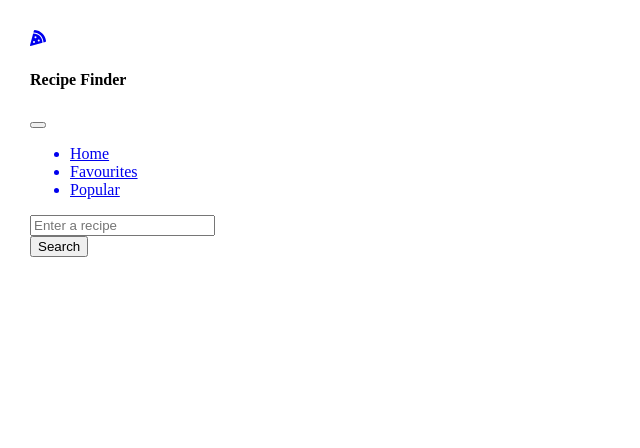
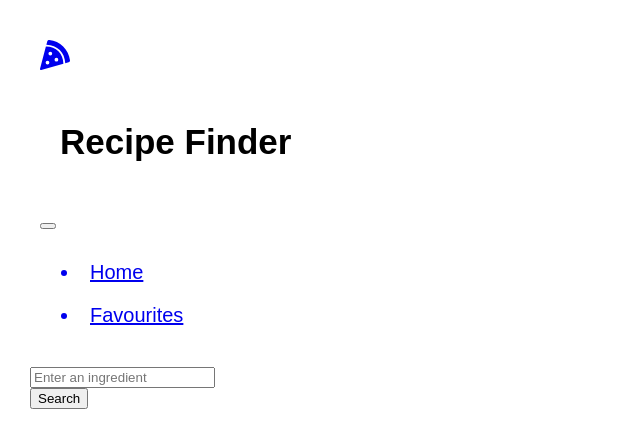
Before and after one commit to Alerian/The-Recipe-Finder, a React (Create React App) app: page / in a window 1280 px wide. Shown: the top 448 px of the page, without its empty margins (0-640 px from the left). Built offline with nearby package versions, Linux system fonts and the light colour scheme; the HTML template or start-up script is replaced by a standard one.

Commit message:
Added the Favourite's page

```diff
--- a/src/AppRoutes.js
+++ b/src/AppRoutes.js
@@ -2,14 +2,12 @@ import { Route, Routes } from "react-router-dom";
 
 import { Favourites } from "./pages/Favourites";
 import { Home } from "./pages/Home";
-import { Popular } from "./pages/Popular";
 
 export const AppRoutes = () => {
   return (
     <Routes>
       <Route path="/" element={<Home />} />
       <Route path="/favourites" element={<Favourites />} />
-      <Route path="/popular" element={<Popular />} />
     </Routes>
   );
 };
--- /dev/null
+++ b/src/components/LikeButton.js
@@ -0,0 +1,53 @@
+import { BsSuitHeart } from "react-icons/bs"; //no like
+import { BsSuitHeartFill } from "react-icons/bs"; //liked
+
+import { useState } from "react";
+import { Recipe } from "./Recipe";
+import { getDataFromLocalStorage } from "../utils/getDataFromLocalStorage";
+
+//full heart saves to local storage/on click removes from local storage
+
+//display local storage on favourites
+
+export const LikeButton = ({ recipe, isFavourite, setFavourites }) => {
+  const [isActive, setIsActive] = useState(isFavourite || false);
+
+  const handleClick = () => {
+    const recipesFromLS = getDataFromLocalStorage("recipes", []);
+
+    if (!isActive) {
+      recipesFromLS.push(recipe);
+
+      localStorage.setItem("recipes", JSON.stringify(recipesFromLS));
+
+      setIsActive(true);
+
+      if (isFavourite) {
+        setFavourites(recipesFromLS);
+      }
+    } else {
+      const filteredRecipes = recipesFromLS.filter(
+        (item) => item.id !== recipe.id
+      );
+
+      localStorage.setItem("recipes", JSON.stringify(filteredRecipes));
+
+      setIsActive(false);
+
+      if (isFavourite) {
+        setIsActive(true);
+        setFavourites(filteredRecipes);
+      }
+    }
+  };
+
+  return (
+    <button className="flex btn btn-outline-success" onClick={handleClick}>
+      {isActive ? (
+        <BsSuitHeartFill style={{ fontSize: "20px" }} />
+      ) : (
+        <BsSuitHeart style={{ fontSize: "20px" }} />
+      )}
+    </button>
+  );
+};
--- a/src/components/Navbar.js
+++ b/src/components/Navbar.js
@@ -4,14 +4,19 @@ import { Link } from "react-router-dom";
 export const Navbar = () => {
   return (
     <section>
-      <nav class="navbar navbar-expand-lg bg-body-tertiary">
-        <div class="container-fluid">
-          <a class="navbar-brand" href="#">
-            <FaPizzaSlice />
+      <nav
+        className="navbar navbar-expand-lg bg-body-tertiary"
+        style={{ fontSize: "20px" }}
+      >
+        <div className="container-fluid">
+          <a className="navbar-brand" href="#">
+            <FaPizzaSlice style={{ fontSize: "30px" }} />
           </a>
-          <h1 className="titleRecipe">Recipe Finder</h1>
+          <h1 className="titleRecipe" style={{ fontSize: "35px" }}>
+            Recipe Finder{" "}
+          </h1>
           <button
-            class="navbar-toggler"
+            className="navbar-toggler"
             type="button"
             data-bs-toggle="collapse"
             data-bs-target="#navbarSupportedContent"
@@ -19,18 +24,15 @@ export const Navbar = () => {
             aria-expanded="false"
             aria-label="Toggle navigation"
           >
-            <span class="navbar-toggler-icon"></span>
+            <span className="navbar-toggler-icon"></span>
           </button>
-          <div class="collapse navbar-collapse" id="navbarSupportedContent">
-            <ul class="navbar-nav me-auto mb-2 mb-lg-0">
+          <div className="collapse navbar-collapse" id="navbarSupportedContent">
+            <ul className="navbar-nav me-auto mb-2 mb-lg-0">
               <Link className="nav-link" to="/">
-                <li class="nav-item">Home</li>
+                <li className="nav-item">Home</li>
               </Link>
               <Link className="nav-link" to="/favourites">
-                <li class="nav-item">Favourites</li>
-              </Link>
-              <Link className="nav-link" to="/popular">
-                <li class="nav-item">Popular</li>
+                <li className="nav-item">Favourites</li>
               </Link>
             </ul>
           </div>
--- a/src/components/Recipe.js
+++ b/src/components/Recipe.js
@@ -1,4 +1,20 @@
-export const Recipe = ({ recipe }) => {
-  console.log(recipe);
-  return <div>Recipe</div>;
+import { LikeButton } from "./LikeButton";
+export const Recipe = ({ recipe, isFavourite, setFavourites }) => {
+  return (
+    <div className="recipe-card">
+      <h5 className="card-title">{recipe.title}</h5>
+      <img
+        className="card-img-top"
+        src={recipe.image}
+        alt="Card image cap"
+      ></img>
+      <span>
+        <LikeButton
+          recipe={recipe}
+          isFavourite={isFavourite}
+          setFavourites={setFavourites}
+        />
+      </span>
+    </div>
+  );
 };
--- a/src/components/Recipes.js
+++ b/src/components/Recipes.js
@@ -1,8 +1,9 @@
+import { LikeButton } from "./LikeButton";
 import { Recipe } from "./Recipe";
 
 export const Recipes = ({ recipes }) => {
   return (
-    <div>
+    <div className="d-flex justify-content-around flex-wrap">
       {recipes.map((recipe) => {
         return <Recipe recipe={recipe} />;
       })}
--- a/src/components/SearchBar.js
+++ b/src/components/SearchBar.js
@@ -2,8 +2,6 @@ import { useState } from "react";
 import { useFormik } from "formik";
 import axios from "axios";
 import * as Yup from "yup";
-
-//GET random recipies https://api.spoonacular.com/recipes/random
 
 const getApi = () => {
   axios
@@ -34,22 +32,24 @@ export const SearchBar = ({ setSearchTerm }) => {
 
   return (
     <form onSubmit={formik.handleSubmit} className="d-flex" role="search">
-      <div class="p-2 w-100">
+      <div className="p-2 w-100">
         <div>
           <input
             id="searchTerm"
             className="form-control me-2"
-            placeholder="Enter a recipe"
+            placeholder="Enter an ingredient"
             value={formik.values.searchTerm}
             onChange={formik.handleChange}
           ></input>
           {formik.errors.searchTerm && (
-            <div class="form-text text-danger">{formik.errors.searchTerm}</div>
+            <div className="form-text text-danger">
+              {formik.errors.searchTerm}
+            </div>
           )}
         </div>
       </div>
-      <div class="p-2 flex-shrink-1">
-        <button class="btn btn-outline-success" type="submit">
+      <div className="p-2 flex-shrink-1">
+        <button className="btn btn-outline-success" type="submit">
           Search
         </button>
       </div>
--- a/src/index.css
+++ b/src/index.css
@@ -1,16 +1,31 @@
 body {
+  font-family: sans-serif;
   margin: 0;
+}
+
+.recipe-card {
+  box-shadow: 1px 1px 8px rgba(139, 172, 233, 0.418);
+  padding: 10px;
+  margin: 10px;
+  width: 18rem;
+}
+.card-img-top {
+  background-size: contain;
+}
+.card-title {
+  height: 50px;
+}
+
+h1 {
+  padding-inline: 20px;
+}
+
+.navbar,
+.nav-item {
+  padding: 10px;
 }
 
 .app {
   margin: 30px;
+  background-color: rgba(255, 255, 255, 0.096);
 }
-
-.container-body {
-  display: flex;
-  flex-flow: wrap;
-}
-
-.card {
-  width: 30%;
-}
--- a/src/pages/Favourites.js
+++ b/src/pages/Favourites.js
@@ -1,3 +1,31 @@
+import { useState, useEffect } from "react";
+import { Recipe } from "../components/Recipe";
+import { getDataFromLocalStorage } from "../utils/getDataFromLocalStorage";
+
 export const Favourites = () => {
-  return <div>Favourites</div>;
+  const [favourites, setFavourites] = useState();
+
+  useEffect(() => {
+    const favouritesFromLS = getDataFromLocalStorage("recipes", []);
+
+    setFavourites(favouritesFromLS);
+  }, [setFavourites]);
+
+  console.log(favourites);
+
+  return (
+    <div>
+      {favourites &&
+        favourites.length !== 0 &&
+        favourites.map((recipe) => (
+          <Recipe
+            recipe={recipe}
+            isFavourite={true}
+            setFavourites={setFavourites}
+          />
+        ))}
+
+      {favourites && favourites.length === 0 && <div>Deliveroo Me Please</div>}
+    </div>
+  );
 };
--- a/src/pages/Popular.js
+++ /dev/null
@@ -1,3 +0,0 @@
-export const Popular = () => {
-  return <div>Popular</div>;
-};
--- /dev/null
+++ b/src/utils/getDataFromLocalStorage.js
@@ -0,0 +1,9 @@
+export const getDataFromLocalStorage = (key, defaultValue) => {
+  const dataFromLocalStorage = JSON.parse(localStorage.getItem(key));
+
+  if (!dataFromLocalStorage) {
+    return defaultValue;
+  }
+
+  return dataFromLocalStorage;
+};
```
